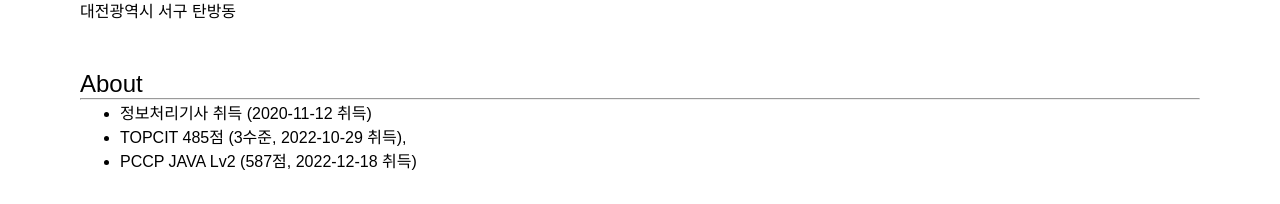
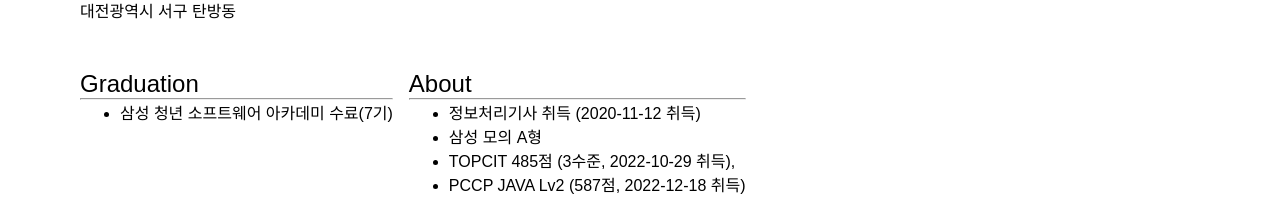
Before and after one commit to jeongkyojun/Project_react_introduceMyself, a React (Create React App) app: page / in a window 1280 px wide. Shown: the part 748-952 px from the top of the page. Built offline with nearby package versions, Linux system fonts and the light colour scheme.

Commit message:
feat: aos 시도중

```diff
--- a/package.json
+++ b/package.json
@@ -6,8 +6,10 @@
     "@testing-library/jest-dom": "^5.16.5",
     "@testing-library/react": "^13.4.0",
     "@testing-library/user-event": "^13.5.0",
+    "@types/aos": "^3.0.4",
     "@types/jest": "^27.5.2",
     "@types/styled-components": "^5.1.26",
+    "aos": "^2.3.4",
     "react": "^18.2.0",
     "react-dom": "^18.2.0",
     "react-router-dom": "^6.4.4",
--- a/src/atom/List/index.tsx
+++ b/src/atom/List/index.tsx
@@ -1,19 +1,18 @@
 import React from 'react';
-import { StyledItem, StyledList, StyledOrderList, StyledUnorderList } from './styles';
+import {
+  StyledItem,
+  StyledList,
+  StyledOrderList,
+  StyledUnorderList,
+} from './styles';
 import { ListTypes } from './types';
 
 const List = ({ items, isOrder }: ListTypes) => {
   return (
     <StyledUnorderList>
-      {
-        items.map((item)=>{
-          return(
-            <StyledItem>
-              {item}
-            </StyledItem>
-          );
-        })
-      }
+      {items.map(item => {
+        return <StyledItem key={item}>{item}</StyledItem>;
+      })}
     </StyledUnorderList>
   );
 };
--- a/src/organism/AboutSection/index.tsx
+++ b/src/organism/AboutSection/index.tsx
@@ -1,20 +1,29 @@
 import React from 'react';
 import List from '../../atom/List';
 import Text from '../../atom/Text';
-import { AboutWrapper } from './styles';
+import { AboutWrapper, GraduationWrapper, StyledAbout } from './styles';
 
 const AboutSection = () => {
+  const grad_info = [`삼성 청년 소프트웨어 아카데미 수료(7기)`];
   const my_info = [
     `정보처리기사 취득 (2020-11-12 취득)`,
+    `삼성 모의 A형`,
     `TOPCIT 485점 (3수준, 2022-10-29 취득),`,
     `PCCP JAVA Lv2 (587점, 2022-12-18 취득)`,
   ];
   return (
-    <AboutWrapper>
-      <Text size={1.5}>About</Text>
-      <hr></hr>
-      <List items={my_info} />
-    </AboutWrapper>
+    <StyledAbout>
+      <GraduationWrapper>
+        <Text size={1.5}>Graduation</Text>
+        <hr></hr>
+        <List items={grad_info} />
+      </GraduationWrapper>
+      <AboutWrapper>
+        <Text size={1.5}>About</Text>
+        <hr></hr>
+        <List items={my_info} />
+      </AboutWrapper>
+    </StyledAbout>
   );
 };
 
--- a/src/organism/AboutSection/styles.ts
+++ b/src/organism/AboutSection/styles.ts
@@ -1,4 +1,15 @@
 import styled from 'styled-components';
+
+export const StyledAbout = styled.div`
+  display: flex;
+  flex-direction: row;
+  gap: 1rem;
+`;
+
+export const GraduationWrapper = styled.div`
+  display: flex;
+  flex-direction: column;
+`;
 
 export const AboutWrapper = styled.div`
   display: flex;
--- a/src/organism/InfoSection/index.tsx
+++ b/src/organism/InfoSection/index.tsx
@@ -1,7 +1,8 @@
-import React from 'react';
+import React, { useEffect } from 'react';
 import List from '../../atom/List';
 import Text from '../../atom/Text';
 import { my_info } from './info';
+import AOS from 'aos';
 import {
   ContentsWrapper,
   InfoWrapper,
@@ -11,8 +12,12 @@
 } from './styles';
 
 const InfoSection = () => {
+  useEffect(() => {
+    AOS.init();
+  }, []);
+
   return (
-    <StyledInfoSection>
+    <StyledInfoSection data-aos="fade-up">
       <InfoWrapper>
         <Text size={1.5}>Info</Text>
         <hr></hr>
--- a/src/organism/InfoSection/styles.ts
+++ b/src/organism/InfoSection/styles.ts
@@ -1,4 +1,5 @@
 import styled from 'styled-components';
+import AOS from 'aos';
 
 export const StyledInfoSection = styled.div`
   display: flex;
--- a/src/page/Main/index.tsx
+++ b/src/page/Main/index.tsx
@@ -1,4 +1,5 @@
-import React from 'react';
+import Aos from 'aos';
+import React, { useEffect } from 'react';
 import { useNavigate } from 'react-router-dom';
 import Image from '../../atom/Image';
 import Text from '../../atom/Text';
@@ -11,6 +12,11 @@
 import { ButtonWrapper, StyledMain } from './styles';
 
 const Main = () => {
+  useEffect(() => {
+    Aos.init();
+    console.log('init success');
+  }, []);
+
   const navigate = useNavigate();
   const button_list = [
     {
@@ -48,7 +54,7 @@
       <InfoHeader imgSrc={'../img/user.jpg'} imgAlt={'user'}></InfoHeader>
       <InfoSection></InfoSection>
       <AboutSection></AboutSection>
-      <ProjectSection items={button_list}></ProjectSection>
+      <ProjectSection items={button_list} data-aos="fade-up"></ProjectSection>
     </StyledMain>
   );
 };
```
Also changed, not shown: 1 other file (tests, documents, lock files or other folders).
